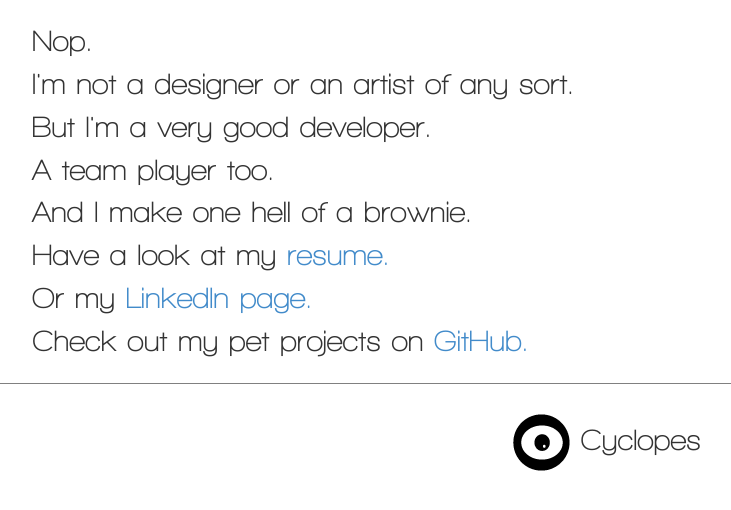
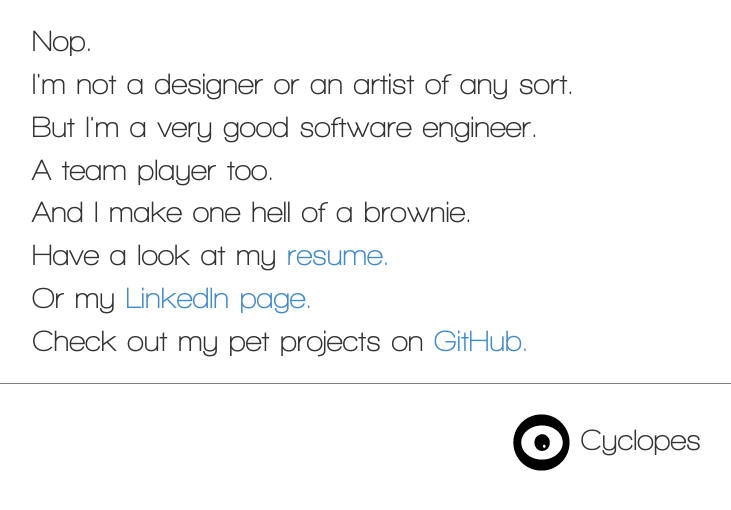
Before and after one commit to pobed2/mepage, a website: page client/index.html in a window 1280 px wide. Shown: the whole page, without its empty margins (38-769 px from the left). Drawn offline with Linux system fonts and the light colour scheme.

Commit message:
Changed text

```diff
--- a/client/index.html
+++ b/client/index.html
@@ -8,6 +8,7 @@
         <link rel="stylesheet" href="/css/bootstrap.min.css">
         <link rel="stylesheet" href="/css/mepage.css">
         <link rel="shortcut icon" href="/img/favicon.png">
+        <link rel="shortcut icon" sizes="192x192" href="cyclopes-touch-192.png">
         <link rel="apple-touch-icon" sizes="152x152" href="/img/cyclopes-touch-152.png">
         <link rel="apple-touch-icon" sizes="120x120" href="/img/cyclopes-touch-120.png">
         <link rel="apple-touch-icon" sizes="72x72" href="/img/cyclopes-touch-72.png">
@@ -26,7 +27,7 @@
                 <div class="col-xs-11">
                     <div>Nop.</div>
                     <div>I'm not a designer or an artist of any sort.</div>
-                    <div>But I'm a very good developer.</div>
+                    <div>But I'm a very good software engineer.</div>
                     <div>A team player too.</div>
                     <div>And I make one hell of a brownie.</div>
                     <div>Have a look at my
```
Also changed, not shown: client/img/cyclopes-touch-114.png (deleted), client/img/cyclopes-touch-120.png, client/img/cyclopes-touch-144.png (deleted), client/img/cyclopes-touch-192.png (added), client/img/cyclopes-touch-57.png (added), client/img/cyclopes-touch-72.png.
